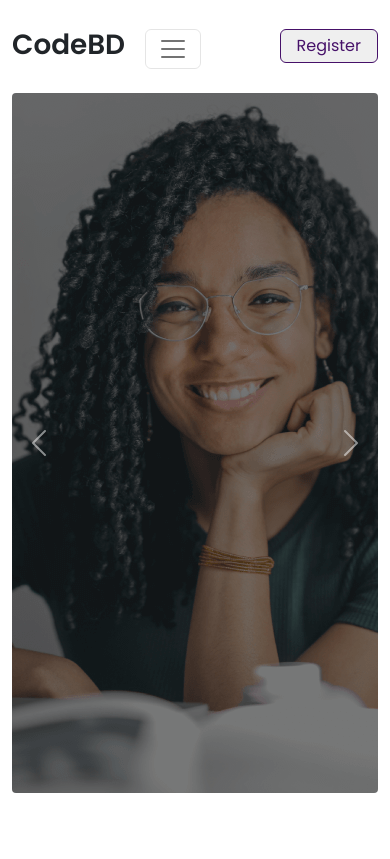
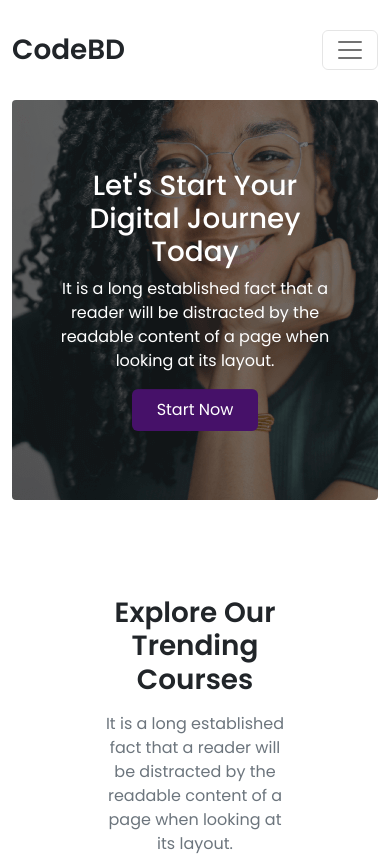
Before and after one commit to s-m-saifullah/edTech, a plain HTML site: page index.html in a window 390 px wide. Shown: the top 859 px of the page. Drawn offline with nearby package versions, Linux system fonts and the light colour scheme.

Commit message:
added responsive style to navbar and banner slider

```diff
--- a/index.html
+++ b/index.html
@@ -23,11 +23,8 @@
     <header class="mb-5">
       <!-- Navbar Starts -->
       <nav class="navbar navbar-expand-lg py-4">
-        <div class="container justify-content-between">
-          <div class="logo">
-            <a class="navbar-brand fw-semibold text-dark fs-1" href="#"
-              >CodeBD</a
-            >
+        <div class="container">
+          <a class="navbar-brand fw-semibold text-dark fs-1" href="#">CodeBD</a>
           <button
             class="navbar-toggler"
             type="button"
@@ -39,9 +36,8 @@
           >
             <span class="navbar-toggler-icon"></span>
           </button>
-          </div>
           <div
-            class="collapse navbar-collapse flex-grow-0"
+            class="collapse navbar-collapse flex-lg-grow-0"
             id="navbarSupportedContent"
           >
             <ul class="navbar-nav me-auto mb-2 mb-lg-0">
@@ -63,13 +59,14 @@
             </ul>
           </div>
           <button
-            class="button-codebd text-codebd outline-codebd px-3 py-1 rounded-2"
+            class="button-codebd text-codebd outline-codebd px-3 py-1 rounded-2 d-none d-lg-block"
             type="submit"
           >
             Register
           </button>
         </div>
       </nav>
+
       <!-- Navbar Ends -->
       <!-- Carousel Starts -->
       <section>
@@ -80,11 +77,14 @@
             data-bs-ride="false"
           >
             <div class="carousel-inner rounded-1">
+              <!-- Slide 1 -->
               <div
                 class="carousel-item carousel-codebd active"
                 style="background-image: url(images/cover/cover-1.png)"
               >
-                <div class="carousel-caption bottom-50 d-none d-md-block">
+                <div
+                  class="carousel-caption bottom-50 w-75 mx-auto start-0 end-0"
+                >
                   <h1>Let's Start Your Digital Journey Today</h1>
                   <p>
                     It is a long established fact that a reader will be
@@ -96,35 +96,45 @@
                   </button>
                 </div>
               </div>
+
+              <!-- Slide 2 -->
               <div
                 class="carousel-item carousel-codebd"
                 style="background-image: url(images/cover/cover-2.png)"
               >
-                <div class="carousel-caption bottom-50 d-none d-md-block">
+                <div class="carousel-caption bottom-50 w-75 px-5 bottom-50">
                   <h1>Let's Start Your Digital Journey Today</h1>
                   <p>
                     It is a long established fact that a reader will be
                     distracted by the readable content of a page when looking at
                     its layout.
                   </p>
+                  <button class="btn text-white bg-codebd px-4 py-2">
+                    Start Now
+                  </button>
                 </div>
               </div>
+
+              <!-- Slide 3 -->
               <div
                 class="carousel-item carousel-codebd"
                 style="background-image: url(images/cover/cover-3.png)"
               >
-                <div class="carousel-caption bottom-50 d-none d-md-block">
+                <div class="carousel-caption bottom-50 w-75 px-5 bottom-50">
                   <h1>Let's Start Your Digital Journey Today</h1>
                   <p>
                     It is a long established fact that a reader will be
                     distracted by the readable content of a page when looking at
                     its layout.
                   </p>
+                  <button class="btn text-white bg-codebd px-4 py-2">
+                    Start Now
+                  </button>
                 </div>
               </div>
             </div>
             <button
-              class="carousel-control-prev"
+              class="carousel-control-prev d-none d-sm-inline-block"
               type="button"
               data-bs-target="#carouselExampleCaptions"
               data-bs-slide="prev"
@@ -136,7 +146,7 @@
               <span class="visually-hidden">Previous</span>
             </button>
             <button
-              class="carousel-control-next"
+              class="carousel-control-next d-none d-sm-inline-block"
               type="button"
               data-bs-target="#carouselExampleCaptions"
               data-bs-slide="next"
--- a/styles/style.css
+++ b/styles/style.css
@@ -51,13 +51,13 @@ body {
 }
 
 @media screen and (max-width: 576px) {
-  .carousel-height {
+  .carousel-codebd {
     min-height: 262px;
   }
 }
 
 @media screen and (max-width: 992px) {
-  .carousel-height {
+  .carousel-codebd {
     min-height: 400px;
   }
 }
```
Lines whose indentation alone changed are shown as unchanged.
